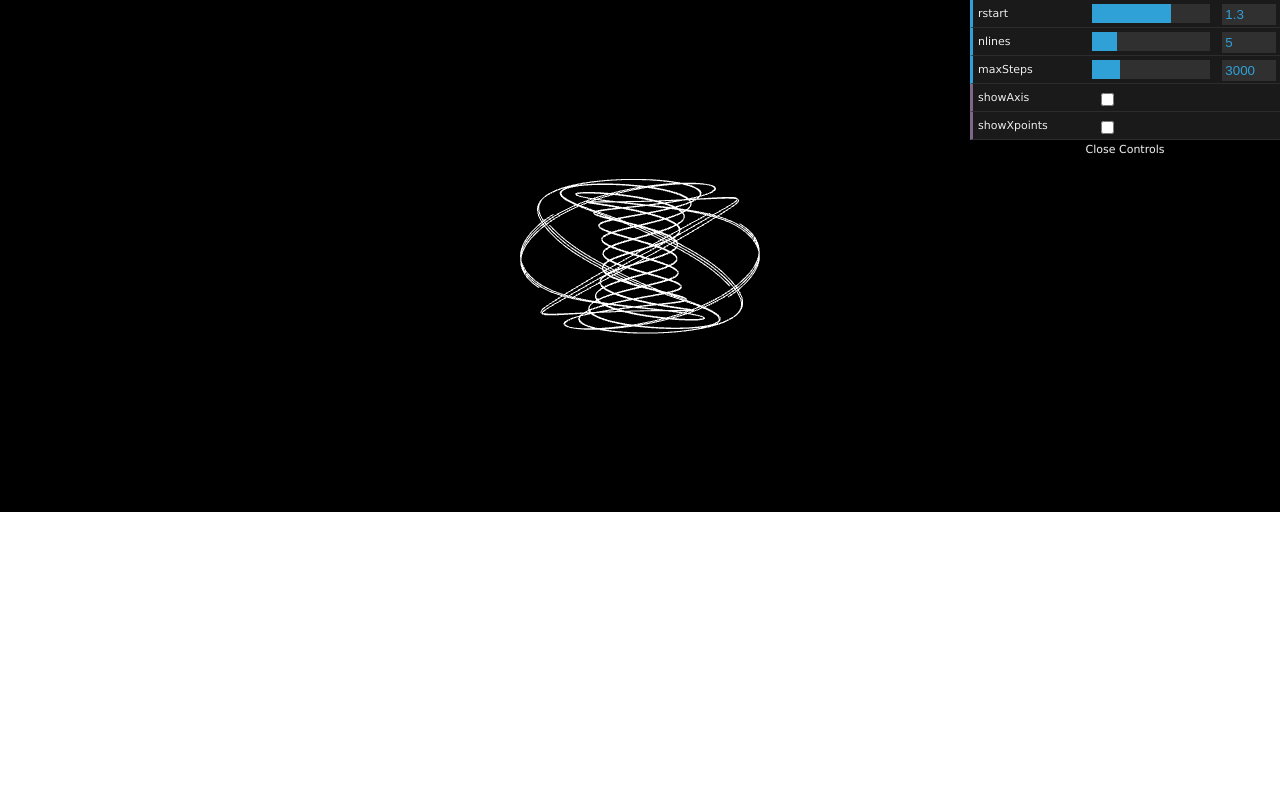
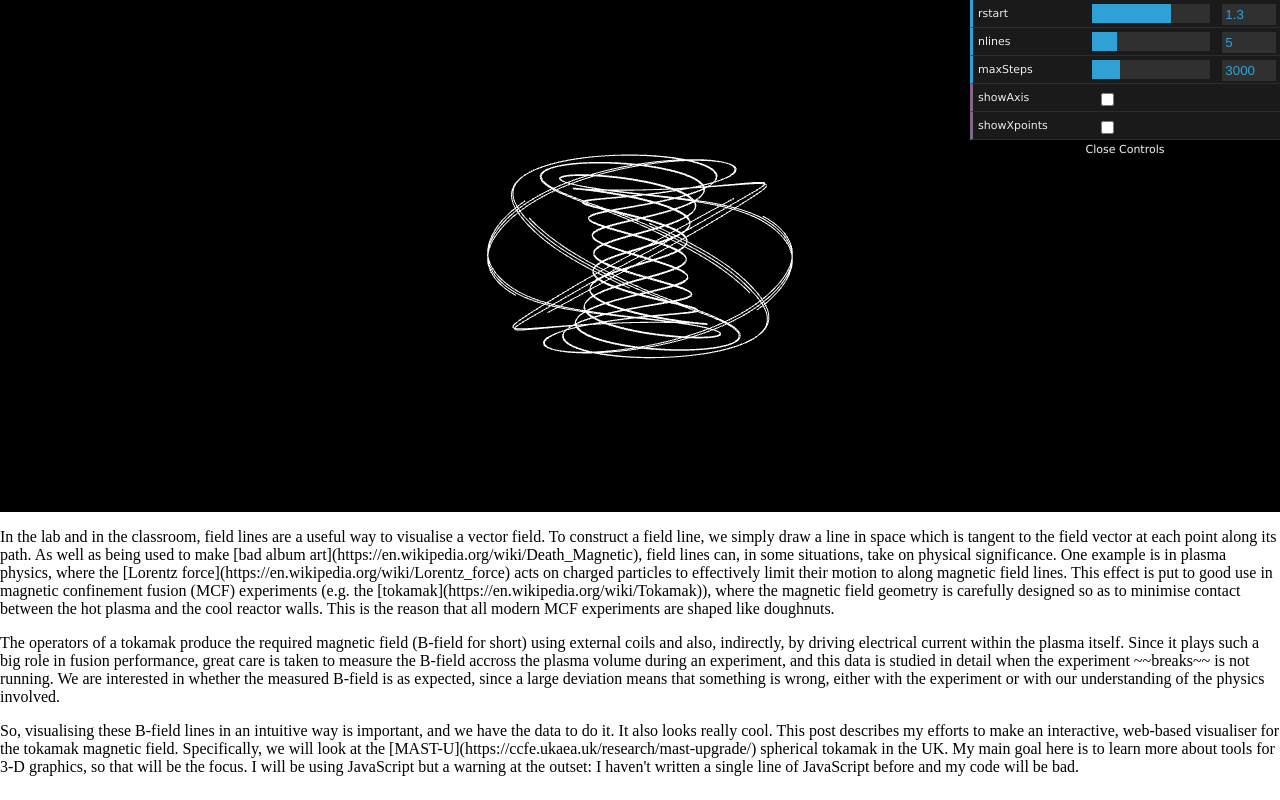
Before and after one commit to jsallcock/jsallcock.github.io, a plain HTML site: page eqvis.html in a window 1280 px wide. Drawn offline with nearby package versions, Linux system fonts and the light colour scheme; animation ran at ten frames a second.

Commit message:
adjust height

```diff
--- a/eqvis.html
+++ b/eqvis.html
@@ -34,5 +34,14 @@
   <script src="js/OrbitControls.js"></script>
   <script src="js/THREE.MeshLine.js"></script>
   <script type="module" src="js/fl_tracer.js"></script>
+  <p>
+  In the lab and in the classroom, field lines are a useful way to visualise a vector field. To construct a field line, we simply draw a line in space which is tangent to the field vector at each point along its path. As well as being used to make [bad album art](https://en.wikipedia.org/wiki/Death_Magnetic), field lines can, in some situations, take on physical significance. One example is in plasma physics, where the [Lorentz force](https://en.wikipedia.org/wiki/Lorentz_force) acts on charged particles to effectively limit their motion to along magnetic field lines. This effect is put to good use in magnetic confinement fusion (MCF) experiments (e.g. the [tokamak](https://en.wikipedia.org/wiki/Tokamak)), where the magnetic field geometry is carefully designed so as to minimise contact between the hot plasma and the cool reactor walls. This is the reason that all modern MCF experiments are shaped like doughnuts.
+  </p>
+  <p>
+  The operators of a tokamak produce the required magnetic field (B-field for short) using external coils and also, indirectly, by driving electrical current within the plasma itself. Since it plays such a big role in fusion performance, great care is taken to measure the B-field accross the plasma volume during an experiment, and this data is studied in detail when the experiment ~~breaks~~ is not running. We are interested in whether the measured B-field is as expected, since a large deviation means that something is wrong, either with the experiment or with our understanding of the physics involved.
+  </p>
+  <p>
+  So, visualising these B-field lines in an intuitive way is important, and we have the data to do it. It also looks really cool. This post describes my efforts to make an interactive, web-based visualiser for the tokamak magnetic field. Specifically, we will look at the [MAST-U](https://ccfe.ukaea.uk/research/mast-upgrade/) spherical tokamak in the UK. My main goal here is to learn more about tools for 3-D graphics, so that will be the focus. I will be using JavaScript but a warning at the outset: I haven't written a single line of JavaScript before and my code will be bad.
+  </p>
 </body>
 </html>
--- a/js/fl_tracer.js
+++ b/js/fl_tracer.js
@@ -386,7 +386,7 @@ function plot_fl(){
 
   function init() {
     cam = new THREE.PerspectiveCamera( 60, width / height, 0.01, 500 );  // args: fov, aspect, near plane, far plane
-    cam.position.set( 5, 0, 0 );
+    cam.position.set( 4, 0, 0 );
     cam.up.set(0, 0, 1)
     cam.lookAt( 0, 0, 0 );
 
```
